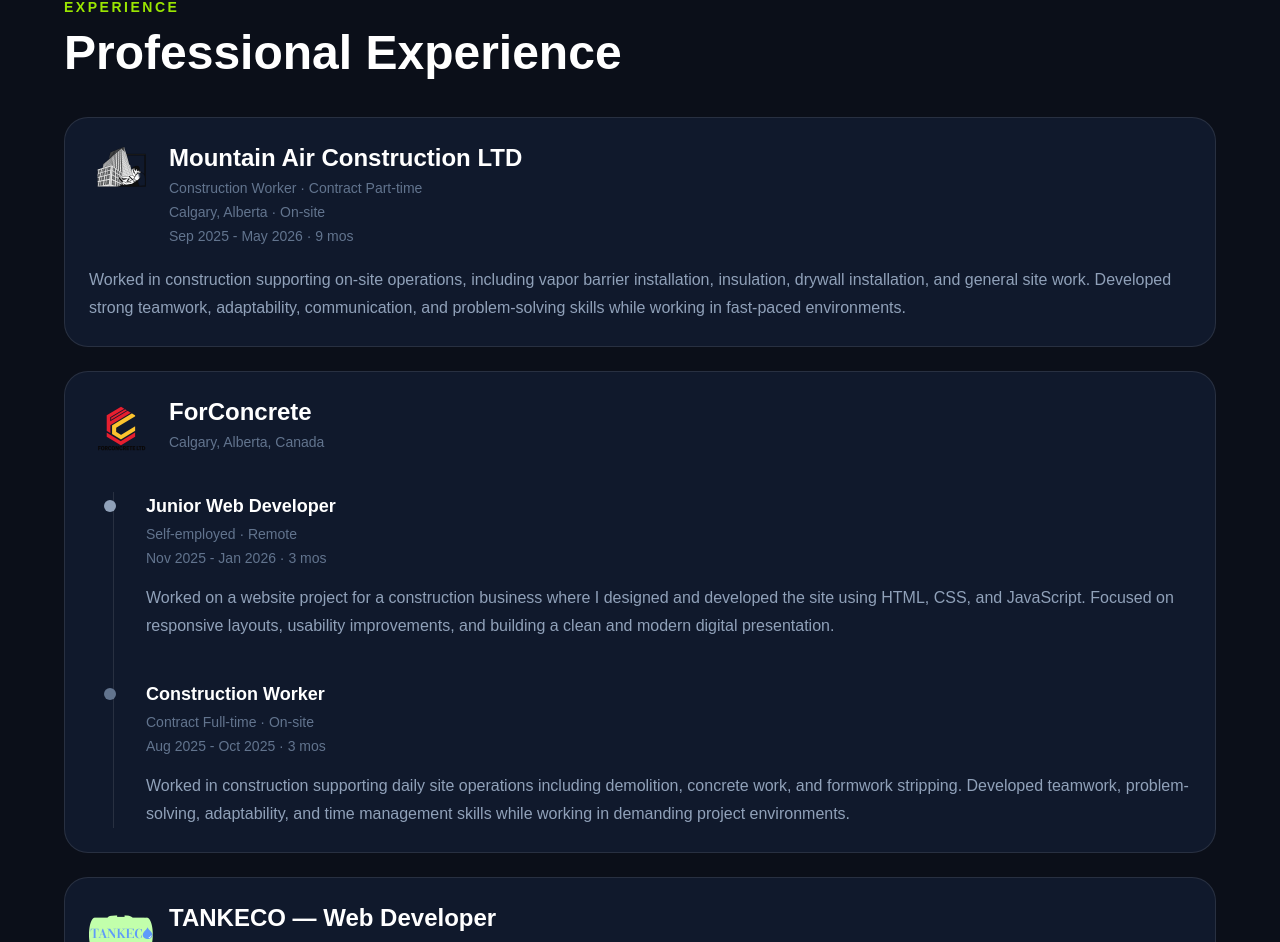
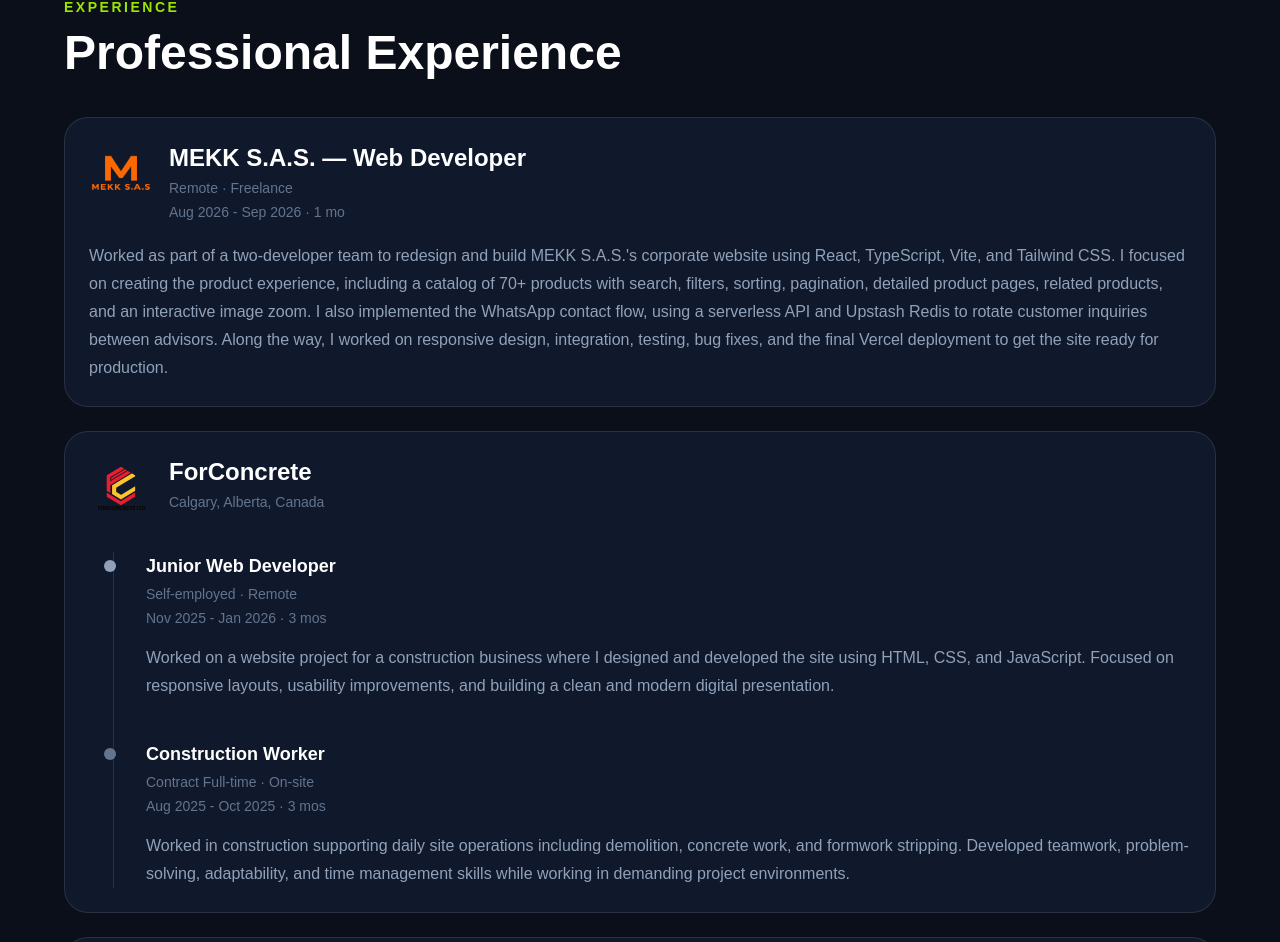
Before and after one commit to Dsgalvist/portfolio-next, a Next.js app: page / in a window 1280 px wide. Shown: the part 1493-2435 px from the top of the page. Built offline with nearby package versions, Linux system fonts and the light colour scheme; no server answers.

Commit message:
Update MEKK experience and chatbot context

```diff
--- a/app/components/Experience.tsx
+++ b/app/components/Experience.tsx
@@ -21,14 +21,14 @@
 
                 <div className="space-y-6">
 
-                    {/* MOUNTAIN AIR */}
+                    {/* MEKK S.A.S. */}
                     <div className="rounded-3xl border border-white/10 bg-[#10192c] p-6 transition duration-300 hover:border-lime-400/40">
 
                         <div className="mb-5 flex items-start gap-4">
 
                             <Image
-                                src="/experience/mountain.png"
-                                alt="ForConcrete logo"
+                                src="/experience/mekk-sas.png"
+                                alt="MEKK S.A.S. logo"
                                 width={70}
                                 height={70}
                                 className="h-16 w-16 rounded-xl object-contain"
@@ -36,27 +36,28 @@
 
                             <div>
                                 <h3 className="text-xl font-bold md:text-2xl">
-                                    Mountain Air Construction LTD
+                                    MEKK S.A.S. — Web Developer
                                 </h3>
 
                                 <p className="mt-1 text-sm text-slate-500">
-                                    Construction Worker · Contract Part-time
+                                    Remote · Freelance
                                 </p>
 
                                 <p className="mt-1 text-sm text-slate-500">
-                                    Calgary, Alberta · On-site
-                                </p>
-
-                                <p className="mt-1 text-sm text-slate-500">
-                                    Sep 2025 - May 2026 · 9 mos
+                                    Aug 2026 - Sep 2026 · 1 mo
                                 </p>
                             </div>
                         </div>
 
                         <p className="leading-7 text-slate-400">
-                            Worked in construction supporting on-site operations, including vapor barrier installation,
-                            insulation, drywall installation, and general site work. Developed strong teamwork, adaptability,
-                            communication, and problem-solving skills while working in fast-paced environments.
+                            Worked as part of a two-developer team to redesign and build MEKK S.A.S.&apos;s
+                            corporate website using React, TypeScript, Vite, and Tailwind CSS. I focused on
+                            creating the product experience, including a catalog of 70+ products with search,
+                            filters, sorting, pagination, detailed product pages, related products, and an
+                            interactive image zoom. I also implemented the WhatsApp contact flow, using a
+                            serverless API and Upstash Redis to rotate customer inquiries between advisors.
+                            Along the way, I worked on responsive design, integration, testing, bug fixes,
+                            and the final Vercel deployment to get the site ready for production.
                         </p>
                     </div>
 
--- a/data/PortfolioContext.ts
+++ b/data/PortfolioContext.ts
@@ -26,15 +26,20 @@
 
 PROFESSIONAL EXPERIENCE
 
-Mountain Air Construction LTD
-Role: Construction Worker
-Type: Contract Part-time
-Location: Calgary, Alberta
-Dates: Sep 2025 – May 2026
+MEKK S.A.S.
+Role: Web Developer
+Type: Freelance
+Location: Remote
+Dates: Aug 2026 – Sep 2026
+Duration: 1 month
 Details:
-- Supported on-site operations.
-- Worked with vapor barrier installation, insulation, drywall installation, and general site work.
-- Developed teamwork, adaptability, communication, and problem-solving skills.
+- Worked as part of a two-developer team to redesign and build the MEKK S.A.S. corporate website.
+- Built the site using React, TypeScript, Vite, and Tailwind CSS.
+- Focused on the product experience, including a catalog of 70+ specialized electrical products.
+- Developed search, category filters, sorting, pagination, dynamic product pages, technical specifications, related products, and an interactive Amazon-style image zoom.
+- Implemented the WhatsApp contact flow using a serverless API and Upstash Redis to rotate customer inquiries between advisors.
+- Worked on responsive desktop and mobile design, SPA navigation, integration, testing, bug fixes, and production preparation.
+- Deployed the completed website using Vercel.
 
 ForConcrete
 Role: Junior Web Developer
@@ -224,6 +229,7 @@
 - TypeScript
 - React
 - Next.js
+- Vite
 - Tailwind CSS
 
 Backend & Cloud:
@@ -231,12 +237,14 @@
 - Express.js
 - Flask
 - REST APIs
+- Serverless APIs
 - Microsoft Azure
 - Azure Functions
 - Azure Blob Storage
 - Supabase
 - Firebase
 - Firestore
+- Upstash Redis
 
 AI & Machine Learning:
 - Microsoft Foundry
```
Also changed, not shown: public/experience/mekk-sas.png (added).
